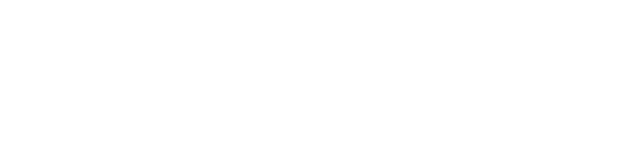
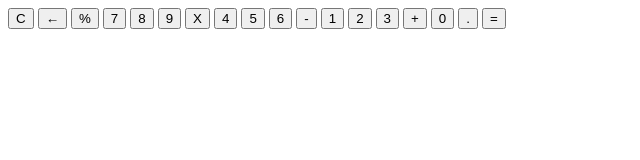
Before and after one commit to devmayara/Calculadora, a plain HTML site: page index.html in a window 1280 px wide. Shown: the whole page, without its empty margins (0-640 px from the left). Drawn offline with Linux system fonts and the light colour scheme.

Commit message:
add index

```diff
--- a/index.html
+++ b/index.html
@@ -8,6 +8,31 @@
     <link rel="stylesheet" href="style/style.css">
 </head>
 <body>
-
+    <div class="conteiner">
+        <div class="calculadora">
+            <div class="display">
+                <div class="valor-anterior"></div>
+                <div class="valor-atual"></div>
+            </div>
+            <button>C</button>
+            <button>&larr;</button>
+            <button>%</button>
+            <button>7</button>
+            <button>8</button>
+            <button>9</button>
+            <button>X</button>
+            <button>4</button>
+            <button>5</button>
+            <button>6</button>
+            <button>-</button>
+            <button>1</button>
+            <button>2</button>
+            <button>3</button>
+            <button>+</button>
+            <button>0</button>
+            <button>.</button>
+            <button>=</button>
+        </div>
+    </div>
 </body>
 </html>
```
